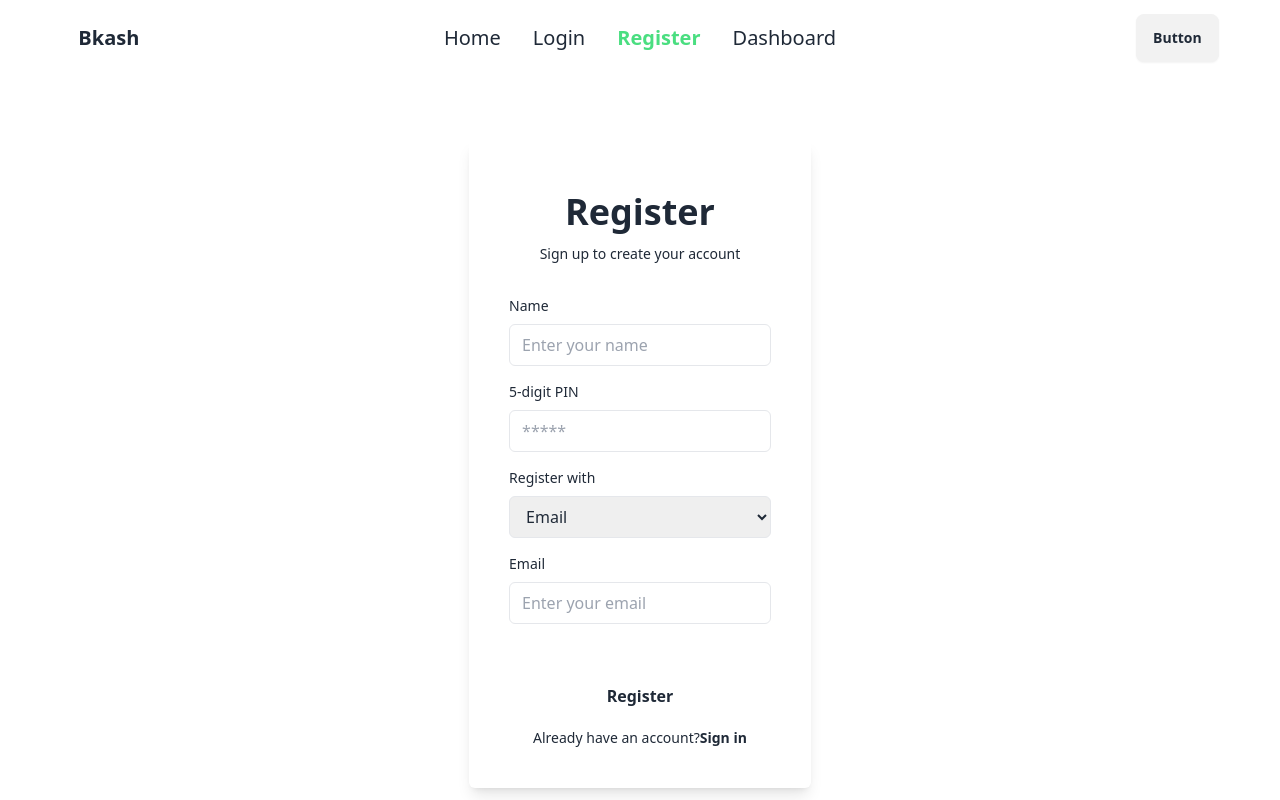
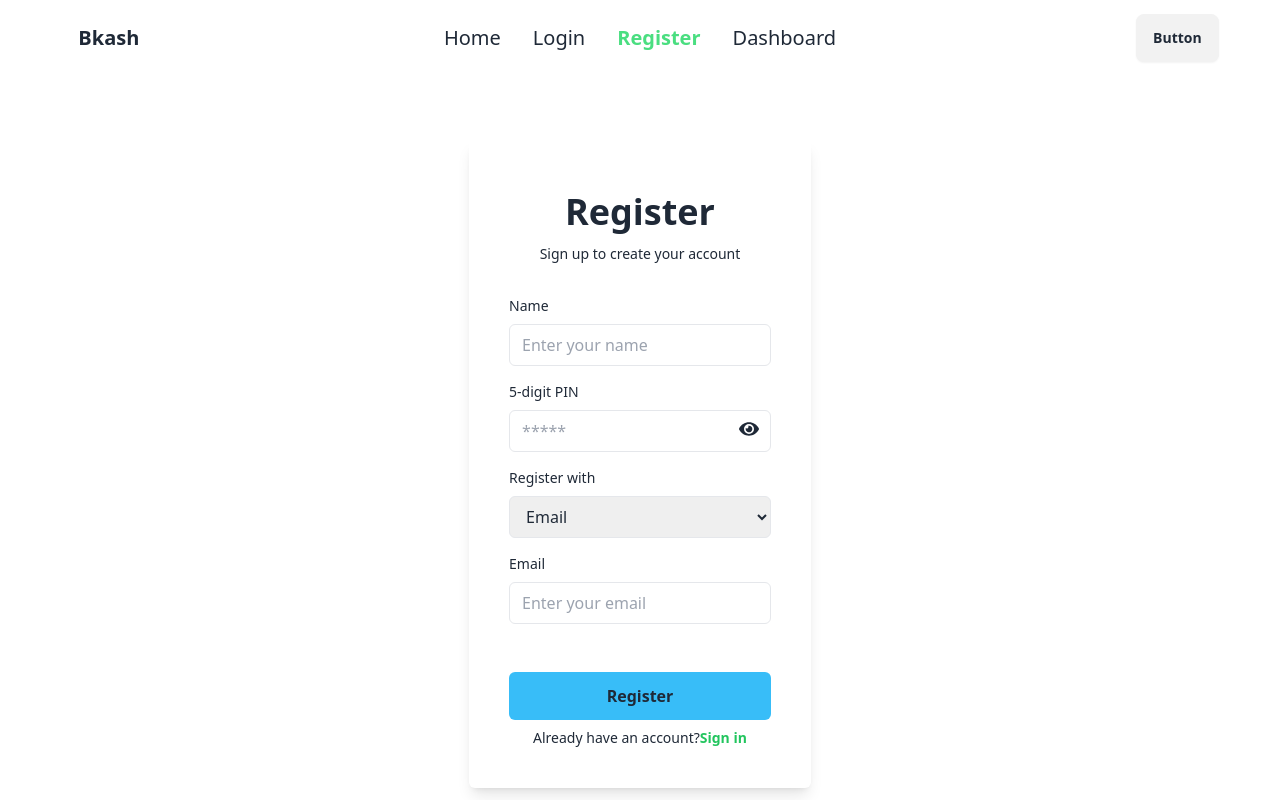
Before and after one commit to Nazrul144/job-task-client, a React (Vite) app: page /register in a window 1280 px wide. Built offline with nearby package versions, Linux system fonts and the light colour scheme.

Commit message:
showing password icon added

```diff
--- a/package.json
+++ b/package.json
@@ -15,6 +15,7 @@
     "match-sorter": "^6.3.4",
     "react": "^18.3.1",
     "react-dom": "^18.3.1",
+    "react-icons": "^5.2.1",
     "sort-by": "^1.2.0",
     "sweetalert2": "^11.12.2"
   },
--- a/src/pages/Login.jsx
+++ b/src/pages/Login.jsx
@@ -1,5 +1,6 @@
 import React, { useState } from 'react';
 import axios from 'axios';
+import { Link } from 'react-router-dom';
 
 const Login = () => {
   const [email, setEmail] = useState('');
@@ -26,7 +27,7 @@ const Login = () => {
 
   return (
     <div className="flex justify-center">
-      <div className="flex flex-col shadow-lg mt-16 max-w-md p-6 rounded-md sm:p-10 dark:bg-gray-100 dark:text-gray-800">
+      <div className="flex flex-col shadow-lg mt-16 w-96 p-2 rounded-md sm:p-10 dark:bg-gray-100 dark:text-gray-800">
         <div className="mb-8 text-center">
           <h1 className="my-3 text-4xl font-bold">Login</h1>
           <p className="text-sm dark:text-gray-600">Sign in to your account</p>
@@ -59,10 +60,12 @@ const Login = () => {
                 required
               />
             </div>
+
           </div>
           <div className="space-y-2">
             <div>
-              <button type="submit" className="w-full px-8 py-3 font-semibold rounded-md dark:bg-violet-600 dark:text-gray-50">Login</button>
+              <button type="submit" className="w-full py-3 font-semibold rounded-md bg-sky-300 dark:text-gray-50">Login</button>
+                <Link to='/register' className='lg:ml-8 ml-16'>Don't have an account? <span className='text-green-500 font-bold'>Register</span></Link>
             </div>
             {message && <p className="text-center text-green-500">{message}</p>}
           </div>
--- a/src/pages/Register.jsx
+++ b/src/pages/Register.jsx
@@ -2,6 +2,7 @@ import React, { useState } from 'react';
 import { Link } from 'react-router-dom';
 import axios from 'axios';
 import Swal from 'sweetalert2'
+import { FaEye, FaEyeSlash, FaRegEyeSlash } from 'react-icons/fa';
 
 const Register = () => {
     const [method, setMethod] = useState('email');
@@ -11,6 +12,7 @@ const Register = () => {
     const [phone, setPhone] = useState('');
     const [pinError, setPinError] = useState('');
     const [message, setMessage] = useState('');
+    const [showPassword, setShowPassword] = useState(false)
 
     const handleSubmit = async (event) => {
         event.preventDefault();
@@ -32,11 +34,11 @@ const Register = () => {
         try {
             const response = await axios.post('http://localhost:5000/api/register', registrationData);
             setMessage(response.data.message);
-            if(response){
+            if (response) {
                 Swal.fire({
                     title: "user registered successfully!",
                     icon: "success"
-                  });
+                });
             }
         } catch (error) {
             setMessage(error.response.data.message);
@@ -65,10 +67,10 @@ const Register = () => {
                                 required
                             />
                         </div>
-                        <div>
+                        <div className='relative'>
                             <label htmlFor="pin" className="block mb-2 text-sm">5-digit PIN</label>
                             <input
-                                type="password"
+                                type={showPassword ? 'text' : 'password'}
                                 name="pin"
                                 id="pin"
                                 value={pin}
@@ -76,8 +78,16 @@ const Register = () => {
                                 placeholder="*****"
                                 className="w-full px-3 py-2 border rounded-md dark:border-gray-300 dark:bg-gray-50 dark:text-gray-800"
                                 required
+
                             />
                             {pinError && <p className="text-red-500 text-sm">{pinError}</p>}
+                            <div className='absolute top-[37px] right-3'>
+
+                                <span onClick={() => setShowPassword(!showPassword)}>
+                                    {showPassword ? <FaEyeSlash className='text-xl' /> : <FaEye className='text-xl' />}
+                                </span>
+
+                            </div>
                         </div>
                         <div>
                             <label className="block mb-2 text-sm">Register with</label>
@@ -122,13 +132,13 @@ const Register = () => {
                     </div>
                     <div className="space-y-2">
                         <div>
-                            <button type="submit" className="w-full px-8 py-3 font-semibold rounded-md dark:bg-violet-600 dark:text-gray-50">Register</button>
+                            <button type="submit" className="w-full px-8 py-3 font-semibold rounded-md bg-sky-400 dark:text-gray-50">Register</button>
                         </div>
                         {message && <p className="text-center text-green-500">{message}</p>}
                         <p className="px-6 text-sm text-center dark:text-gray-600">
                             Already have an account?
                             <Link to="/login">
-                                <button className="hover:underline dark:text-violet-600 font-bold">Sign in</button>
+                                <button className="hover:underline text-green-500 font-bold"> Sign in</button>
                             </Link>
                         </p>
                     </div>
```
Also changed, not shown: 1 other file (tests, documents, lock files or other folders).
